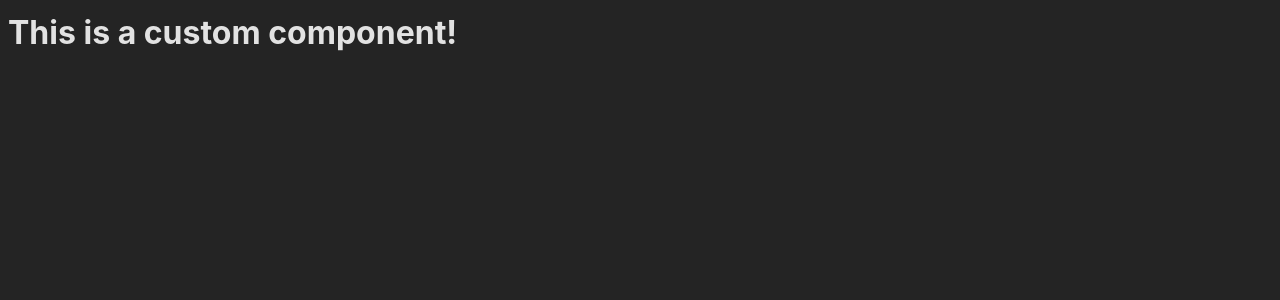
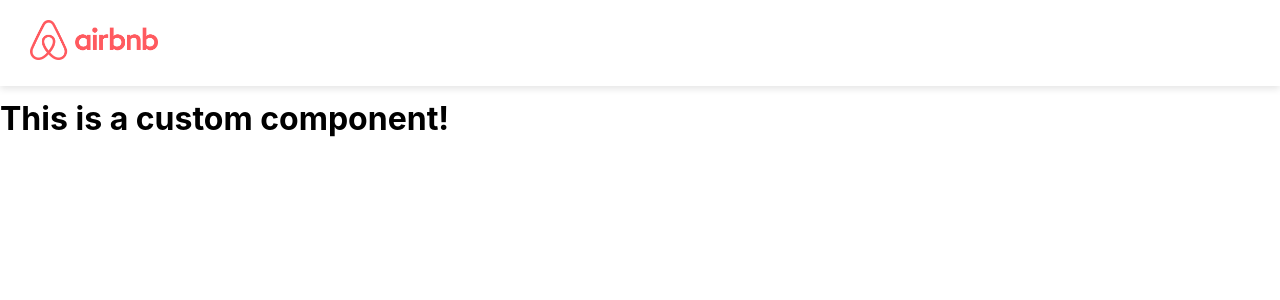
Before and after one commit to Yadav106/airbnb-clone, a React (Vite) app: page / in a window 1280 px wide. Shown: the top 300 px of the page. Built offline with nearby package versions, Linux system fonts and the light colour scheme.

Commit message:
added nav bar

```diff
--- a/index.html
+++ b/index.html
@@ -5,6 +5,10 @@
     <link rel="icon" type="image/svg+xml" href="/vite.svg" />
     <meta name="viewport" content="width=device-width, initial-scale=1.0" />
     <title>Airbnb Clone</title>
+    <link rel="preconnect" href="https://fonts.googleapis.com">
+    <link rel="preconnect" href="https://fonts.gstatic.com" crossorigin>
+    <link href="https://fonts.googleapis.com/css2?family=Poppins:wght@300;600&display=swap" rel="stylesheet">
+    <link rel="stylesheet" href="style.css">
   </head>
   <body>
     <div id="root"></div>
--- a/src/App.jsx
+++ b/src/App.jsx
@@ -1,11 +1,13 @@
 import React from 'react'
 import './App.css'
 import MyComponent from './components/MyComponent'
+import Navbar from './components/Navbar'
 
 function App() {
 
   return (
     <div className="App">
+      <Navbar />
       <MyComponent />
     </div>
   )
--- /dev/null
+++ b/src/components/Navbar.css
@@ -0,0 +1,9 @@
+.nav {
+    padding: 20px;
+    box-shadow: 0 3px 7px rgba(0, 0, 0, 0.1);
+}
+
+.nav--logo {
+    height: 40px;
+    margin-left: 10px;
+}
--- /dev/null
+++ b/src/components/Navbar.jsx
@@ -0,0 +1,11 @@
+import React from "react";
+import logo from "../images/airbnb-logo.png"
+import './Navbar.css'
+
+export default function Navbar() {
+    return (
+        <div className="nav">
+            <img src={logo} className='nav--logo'/>
+        </div>
+    )
+}
--- a/src/index.css
+++ b/src/index.css
@@ -4,9 +4,7 @@
   line-height: 24px;
   font-weight: 400;
 
-  color-scheme: light dark;
-  color: rgba(255, 255, 255, 0.87);
-  background-color: #242424;
+
 
   font-synthesis: none;
   text-rendering: optimizeLegibility;
--- /dev/null
+++ b/style.css
@@ -0,0 +1,7 @@
+* {
+    box-sizing: border-box;
+}
+
+body {
+    margin: 0;
+}
```
